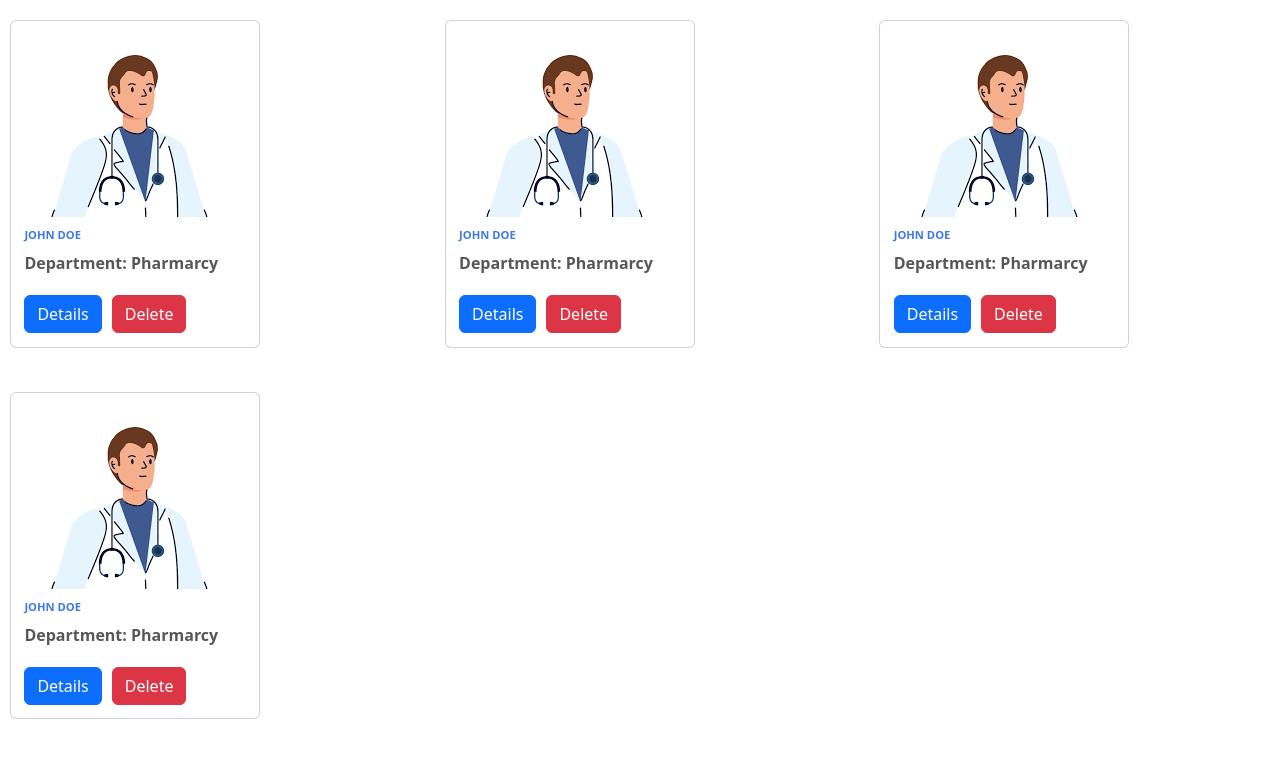
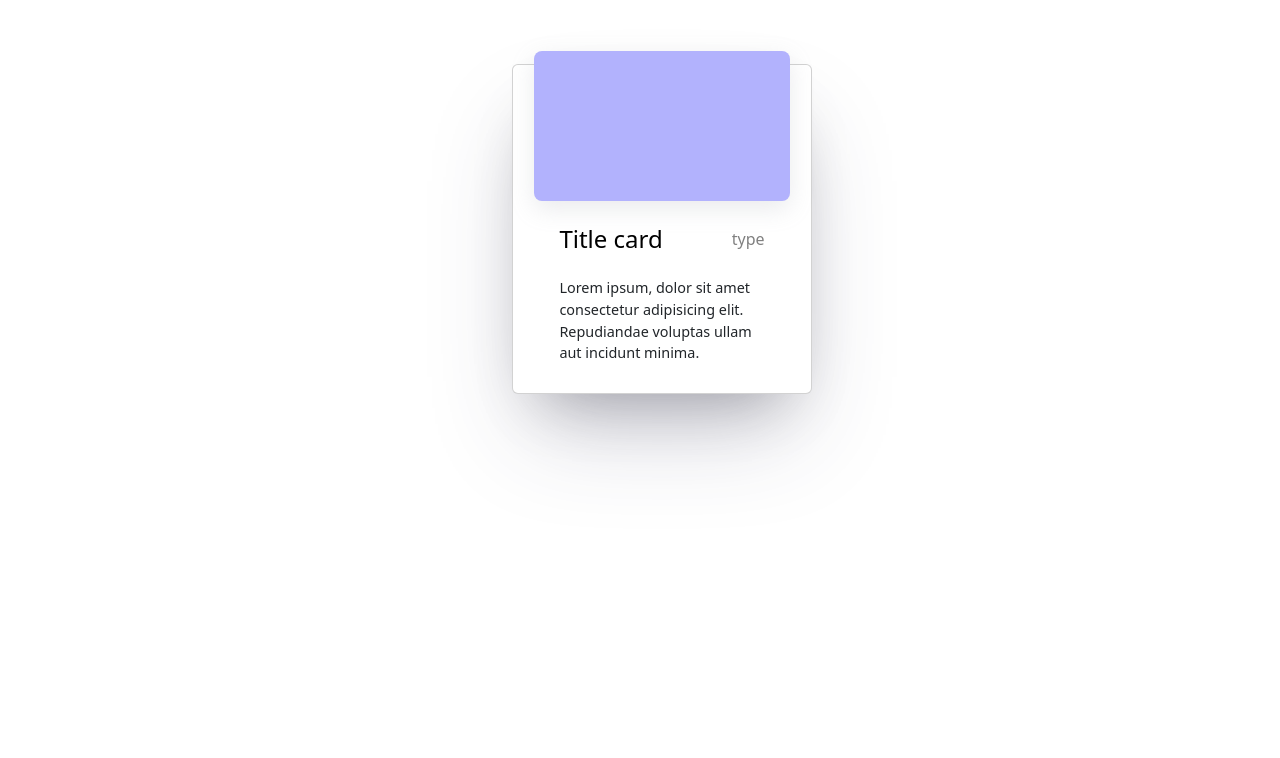
Before and after one commit to reez-code/health-app, a React (Vite) app: page / in a window 1280 px wide. Shown: the top 758 px of the page. Built offline with nearby package versions, Linux system fonts and the light colour scheme.

Commit message:
add card to doctorDetails component

```diff
--- a/src/App.jsx
+++ b/src/App.jsx
@@ -1,7 +1,8 @@
 import Doctor from "./components/Doctor";
+import DoctorDetails from "./components/DoctorDetails";
 
 function App() {
-  return <Doctor />;
+  return <DoctorDetails />;
 }
 
 export default App;
--- a/src/components/DoctorDetails.jsx
+++ b/src/components/DoctorDetails.jsx
@@ -1,5 +1,25 @@
+import "../css/doctorDetails.css";
 function DoctorDetails() {
-  return <div></div>;
+  return (
+    <>
+      <article className="card">
+        <div className="card-img">
+          <div className="card-imgs pv delete"></div>
+        </div>
+
+        <div className="project-info">
+          <div className="flex">
+            <div className="project-title">Title card</div>
+            <span className="tag">type</span>
+          </div>
+          <span className="lighter">
+            Lorem ipsum, dolor sit amet consectetur adipisicing elit.
+            Repudiandae voluptas ullam aut incidunt minima.
+          </span>
+        </div>
+      </article>
+    </>
+  );
 }
 
 export default DoctorDetails;
--- /dev/null
+++ b/src/css/doctorDetails.css
@@ -0,0 +1,77 @@
+.project-info {
+  padding: 100px 40px;
+  display: flex;
+  flex-direction: column;
+  gap: 20px;
+  position: relative;
+  top: -50px;
+}
+
+.project-title {
+  font-weight: 500;
+  font-size: 1.5em;
+  overflow: hidden;
+  text-overflow: ellipsis;
+  white-space: nowrap;
+  color: black;
+}
+
+.lighter {
+  font-size: 0.9em;
+}
+
+.flex {
+  display: flex;
+  justify-content: space-between;
+  align-items: center;
+}
+
+.tag {
+  font-weight: lighter;
+  color: grey;
+}
+
+/*DELETE THIS TWO LINE*/
+.delete {
+  background-color: #b2b2fd;
+}
+
+.card-img div {
+  width: 90%;
+}
+/*IF USING IMAGES*/
+
+.card {
+  background-color: white;
+  color: black;
+  width: 300px;
+  max-height: 330px;
+  border-radius: 8px;
+  box-shadow: rgba(50, 50, 93, 0.25) 0px 50px 100px -20px,
+    rgba(0, 0, 0, 0.3) 0px 30px 60px -30px;
+  margin-left: 40%;
+  margin-top: 5%;
+}
+
+.card-img {
+  position: relative;
+  top: -20px;
+  height: 100px;
+  display: flex;
+  justify-content: center;
+}
+
+/* Change the .card-img div to .card-img img to use img*/
+.card-img a,
+.card-img div {
+  height: 150px;
+  width: 90%;
+  /* Change this width here to change the width of the color/image */
+  object-fit: cover;
+  border-radius: 8px;
+  box-shadow: rgba(149, 157, 165, 0.2) 0px 8px 24px;
+}
+
+.card-imgs {
+  transition: all 0.5s;
+}
```
